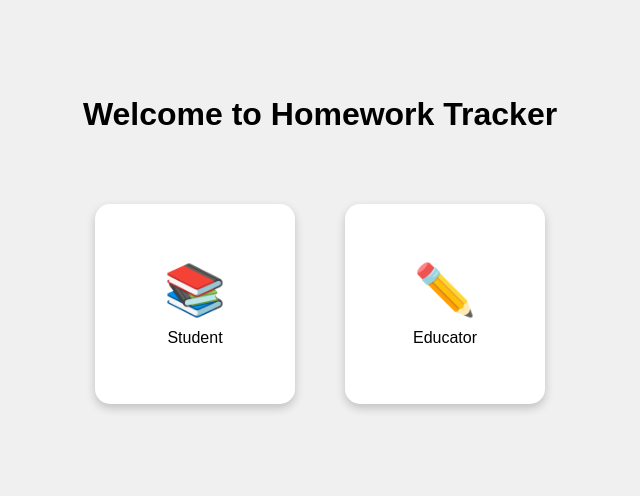
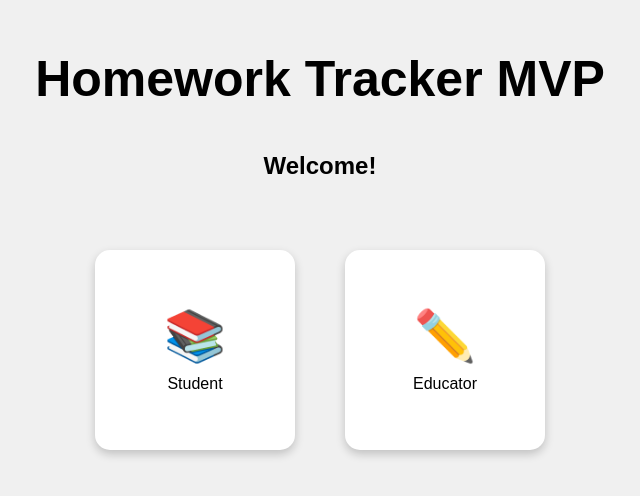
Before and after one commit to zgames786/Hackathon-P1, a plain HTML site: page index.html in a window 1280 px wide. Shown: the part 160-656 px from the top of the page, without its empty margins (320-960 px from the left). Drawn offline with Linux system fonts and the light colour scheme.

Commit message:
Update index.html

```diff
--- a/index.html
+++ b/index.html
@@ -2,7 +2,7 @@
 <html lang="en">
 <head>
 <meta charset="UTF-8">
-<title>Homework Tracker - Choose Role</title>
+<title>Homework Tracker MVP</title>
 <style>
 body {
     font-family: Arial, sans-serif;
@@ -15,14 +15,19 @@ body {
     min-height:100vh;
     background:#f0f0f0;
 }
-h1 { margin-top:20px; }
-
+h1 {
+    font-size:50px;
+    margin-top:20px;
+}
+h2 {
+    font-size:24px;
+    margin-top:10px;
+}
 .role-container {
     display:flex;
     gap:50px;
     margin-top:50px;
 }
-
 .role-box {
     width:200px;
     height:200px;
@@ -36,17 +41,14 @@ h1 { margin-top:20px; }
     cursor:pointer;
     transition:0.3s;
 }
-
 .role-box:hover {
     transform:scale(1.05);
     box-shadow:0 6px 15px rgba(0,0,0,0.3);
 }
-
 .role-box span {
     font-size:50px;
     margin-bottom:10px;
 }
-
 #loginForm {
     display:none;
     margin-top:50px;
@@ -57,13 +59,13 @@ h1 { margin-top:20px; }
     width:300px;
     text-align:center;
 }
-
 input, button { width:90%; padding:8px; margin:5px 0; }
 </style>
 </head>
 <body>
 
-<h1>Welcome to Homework Tracker</h1>
+<h1>Homework Tracker MVP</h1>
+<h2>Welcome!</h2>
 
 <div class="role-container">
     <div class="role-box" onclick="showForm('student')">
@@ -93,26 +95,24 @@ function showForm(type){
     document.getElementById("loginForm").style.display = "block";
 }
 
-// CREATE ACCOUNT
 function createAccount(){
     let username = document.getElementById("username").value.trim();
     let password = document.getElementById("password").value.trim();
     if(!username || !password){ alert("Enter username and password"); return; }
 
-    let key = selectedType + "_" + username;
+    let key = selectedType + "_" + username.toLowerCase();
     if(localStorage.getItem(key)){ alert("Account already exists"); return; }
 
     localStorage.setItem(key, JSON.stringify({password: password}));
     alert(selectedType.charAt(0).toUpperCase()+selectedType.slice(1)+" account created!");
 }
 
-// LOGIN
 function login(){
     let username = document.getElementById("username").value.trim();
     let password = document.getElementById("password").value.trim();
     if(!username || !password){ alert("Enter username and password"); return; }
 
-    let key = selectedType + "_" + username;
+    let key = selectedType + "_" + username.toLowerCase();
     let data = JSON.parse(localStorage.getItem(key));
     if(!data){ alert("Account not found"); return; }
     if(data.password !== password){ alert("Incorrect password"); return; }
```
